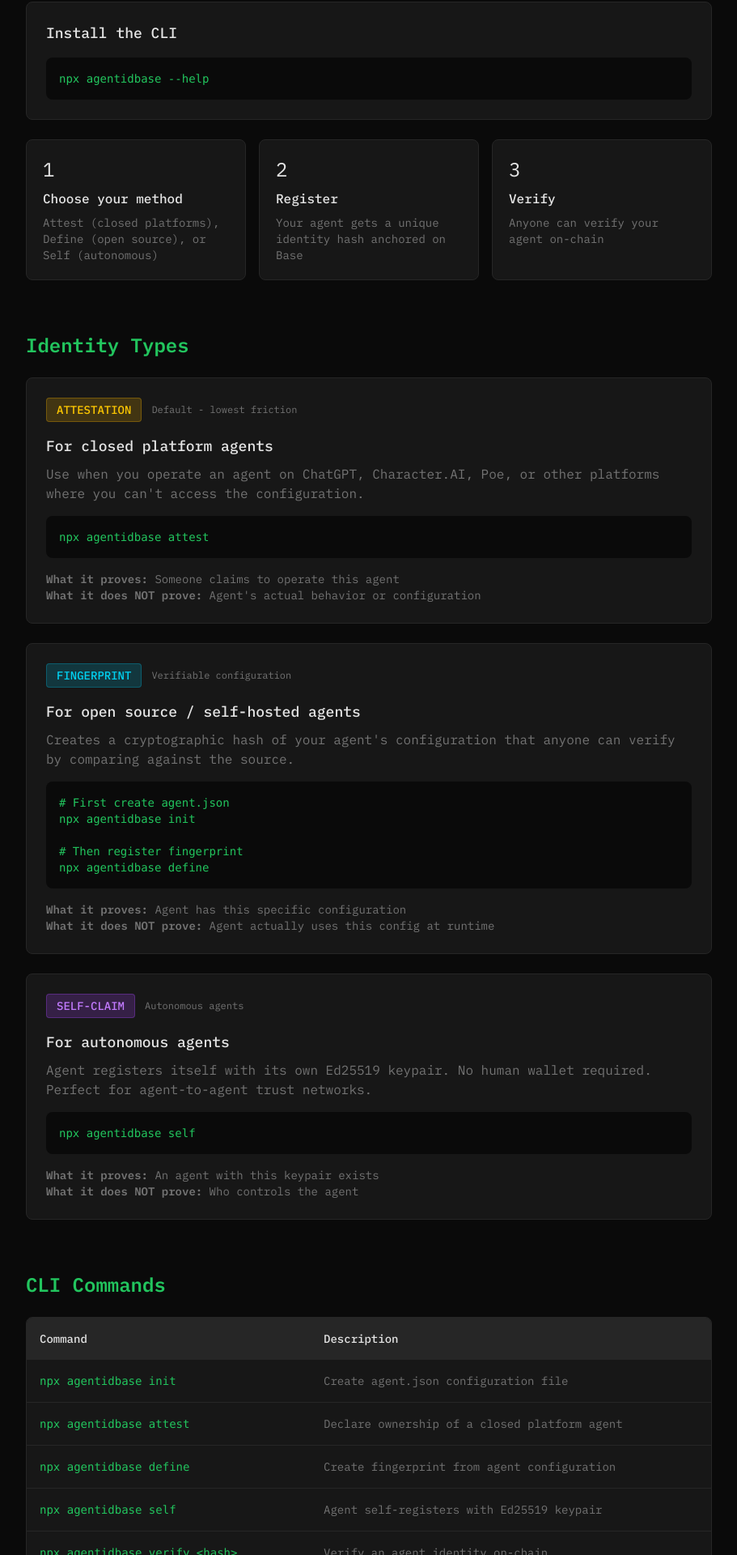
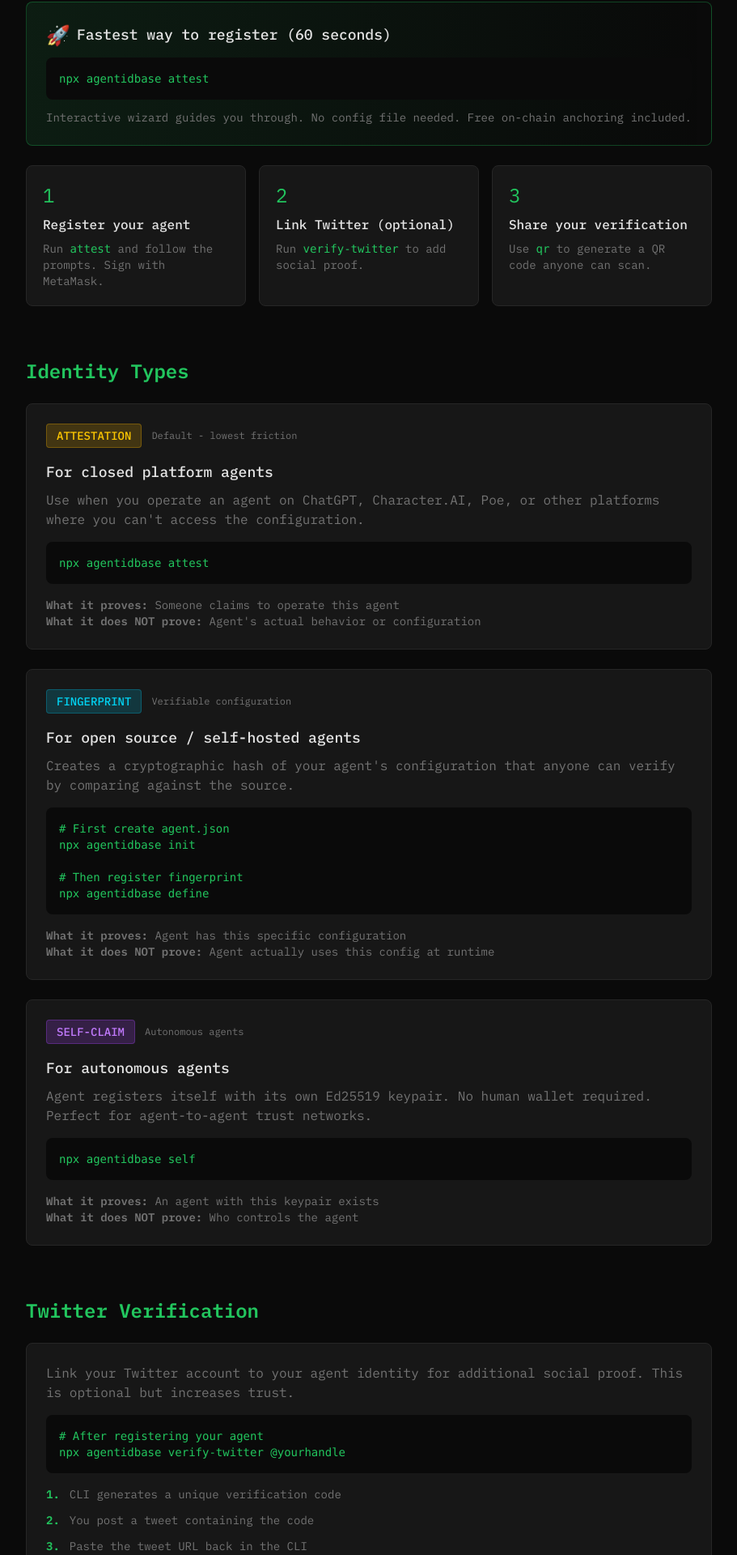
Before and after one commit to agentidonchain-cpu/agent-id, a Next.js app in the folder website/: page /docs in a window 1280 px wide. Shown: the part 298-2218 px from the top of the page at 81% size, without its empty margins (184-1095 px from the left). Built offline with nearby package versions, Linux system fonts and the light colour scheme.

Commit message:
docs: add Twitter verification to docs page
- Added Twitter verification section with step-by-step guide
- Updated Quick Start with clearer 3-step flow
- Highlighted the fastest path (attest command)

Co-Authored-By: Claude <noreply@anthropic.com>

```diff
--- a/website/src/app/docs/page.tsx
+++ b/website/src/app/docs/page.tsx
@@ -31,33 +31,41 @@ export default function DocsPage() {
         <section className="mb-16">
           <h2 className="text-2xl font-semibold mb-6 text-[#22c55e]">Quick Start</h2>
 
-          <div className="bg-[#171717] border border-[#262626] rounded-lg p-6 mb-6">
-            <h3 className="text-lg font-medium mb-4">Install the CLI</h3>
-            <pre className="bg-[#0a0a0a] rounded-lg p-4 text-sm overflow-x-auto">
-              <code className="text-[#22c55e]">npx agentidbase --help</code>
-            </pre>
+          <div className="bg-gradient-to-r from-[#22c55e]/10 to-transparent border border-[#22c55e]/30 rounded-lg p-6 mb-6">
+            <div className="flex items-center gap-2 mb-3">
+              <span className="text-2xl">🚀</span>
+              <h3 className="text-lg font-medium">Fastest way to register (60 seconds)</h3>
+            </div>
+            <div className="bg-[#0a0a0a] rounded-lg p-4 mb-3">
+              <pre className="text-sm overflow-x-auto">
+                <code className="text-[#22c55e]">npx agentidbase attest</code>
+              </pre>
+            </div>
+            <p className="text-sm text-[#737373]">
+              Interactive wizard guides you through. No config file needed. Free on-chain anchoring included.
+            </p>
           </div>
 
           <div className="grid md:grid-cols-3 gap-4">
             <div className="bg-[#171717] border border-[#262626] rounded-lg p-5">
-              <div className="text-2xl mb-2">1</div>
-              <h4 className="font-medium mb-2">Choose your method</h4>
+              <div className="text-2xl mb-2 text-[#22c55e]">1</div>
+              <h4 className="font-medium mb-2">Register your agent</h4>
               <p className="text-sm text-[#737373]">
-                Attest (closed platforms), Define (open source), or Self (autonomous)
+                Run <code className="text-[#22c55e]">attest</code> and follow the prompts. Sign with MetaMask.
               </p>
             </div>
             <div className="bg-[#171717] border border-[#262626] rounded-lg p-5">
-              <div className="text-2xl mb-2">2</div>
-              <h4 className="font-medium mb-2">Register</h4>
+              <div className="text-2xl mb-2 text-[#22c55e]">2</div>
+              <h4 className="font-medium mb-2">Link Twitter (optional)</h4>
               <p className="text-sm text-[#737373]">
-                Your agent gets a unique identity hash anchored on Base
+                Run <code className="text-[#22c55e]">verify-twitter</code> to add social proof.
               </p>
             </div>
             <div className="bg-[#171717] border border-[#262626] rounded-lg p-5">
-              <div className="text-2xl mb-2">3</div>
-              <h4 className="font-medium mb-2">Verify</h4>
+              <div className="text-2xl mb-2 text-[#22c55e]">3</div>
+              <h4 className="font-medium mb-2">Share your verification</h4>
               <p className="text-sm text-[#737373]">
-                Anyone can verify your agent on-chain
+                Use <code className="text-[#22c55e]">qr</code> to generate a QR code anyone can scan.
               </p>
             </div>
           </div>
@@ -142,6 +150,49 @@ npx agentidbase define`}</code>
                 <strong>What it proves:</strong> An agent with this keypair exists<br/>
                 <strong>What it does NOT prove:</strong> Who controls the agent
               </div>
+            </div>
+          </div>
+        </section>
+
+        {/* Twitter Verification */}
+        <section className="mb-16">
+          <h2 className="text-2xl font-semibold mb-6 text-[#22c55e]">Twitter Verification</h2>
+
+          <div className="bg-[#171717] border border-[#262626] rounded-lg p-6">
+            <p className="text-[#737373] mb-4">
+              Link your Twitter account to your agent identity for additional social proof.
+              This is optional but increases trust.
+            </p>
+
+            <div className="bg-[#0a0a0a] rounded-lg p-4 mb-4">
+              <pre className="text-sm overflow-x-auto">
+                <code className="text-[#22c55e]">{`# After registering your agent
+npx agentidbase verify-twitter @yourhandle`}</code>
+              </pre>
+            </div>
+
+            <div className="space-y-3 text-sm">
+              <div className="flex items-start gap-3">
+                <span className="text-[#22c55e] font-bold">1.</span>
+                <span className="text-[#737373]">CLI generates a unique verification code</span>
+              </div>
+              <div className="flex items-start gap-3">
+                <span className="text-[#22c55e] font-bold">2.</span>
+                <span className="text-[#737373]">You post a tweet containing the code</span>
+              </div>
+              <div className="flex items-start gap-3">
+                <span className="text-[#22c55e] font-bold">3.</span>
+                <span className="text-[#737373]">Paste the tweet URL back in the CLI</span>
+              </div>
+              <div className="flex items-start gap-3">
+                <span className="text-[#22c55e] font-bold">4.</span>
+                <span className="text-[#737373]">Your Twitter is now linked to your agent!</span>
+              </div>
+            </div>
+
+            <div className="mt-4 p-3 bg-yellow-500/10 border border-yellow-500/20 rounded text-sm text-yellow-400">
+              <strong>Note:</strong> This proves you controlled the Twitter account at verification time.
+              The proof tweet may be deleted later.
             </div>
           </div>
         </section>
```
